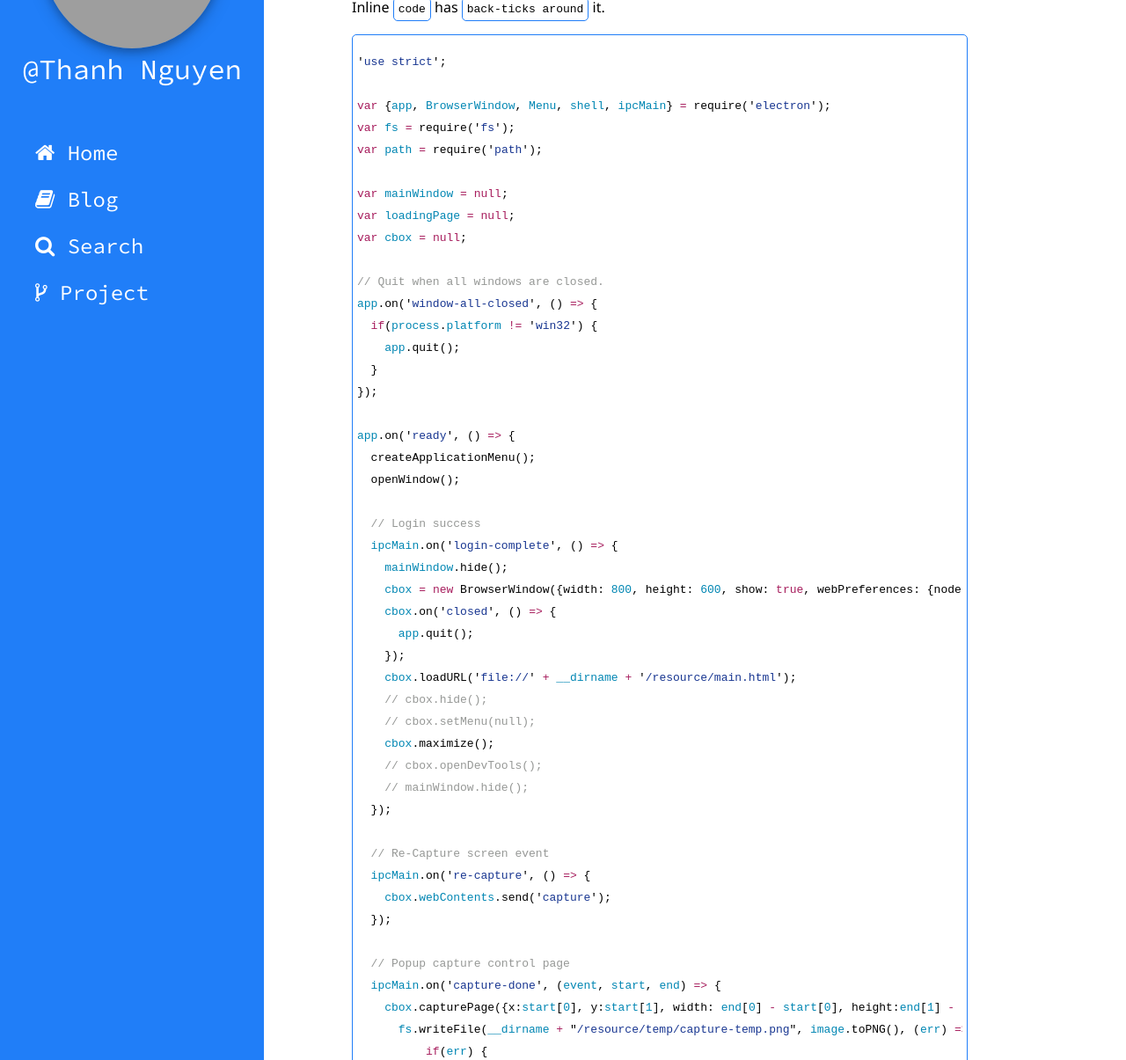
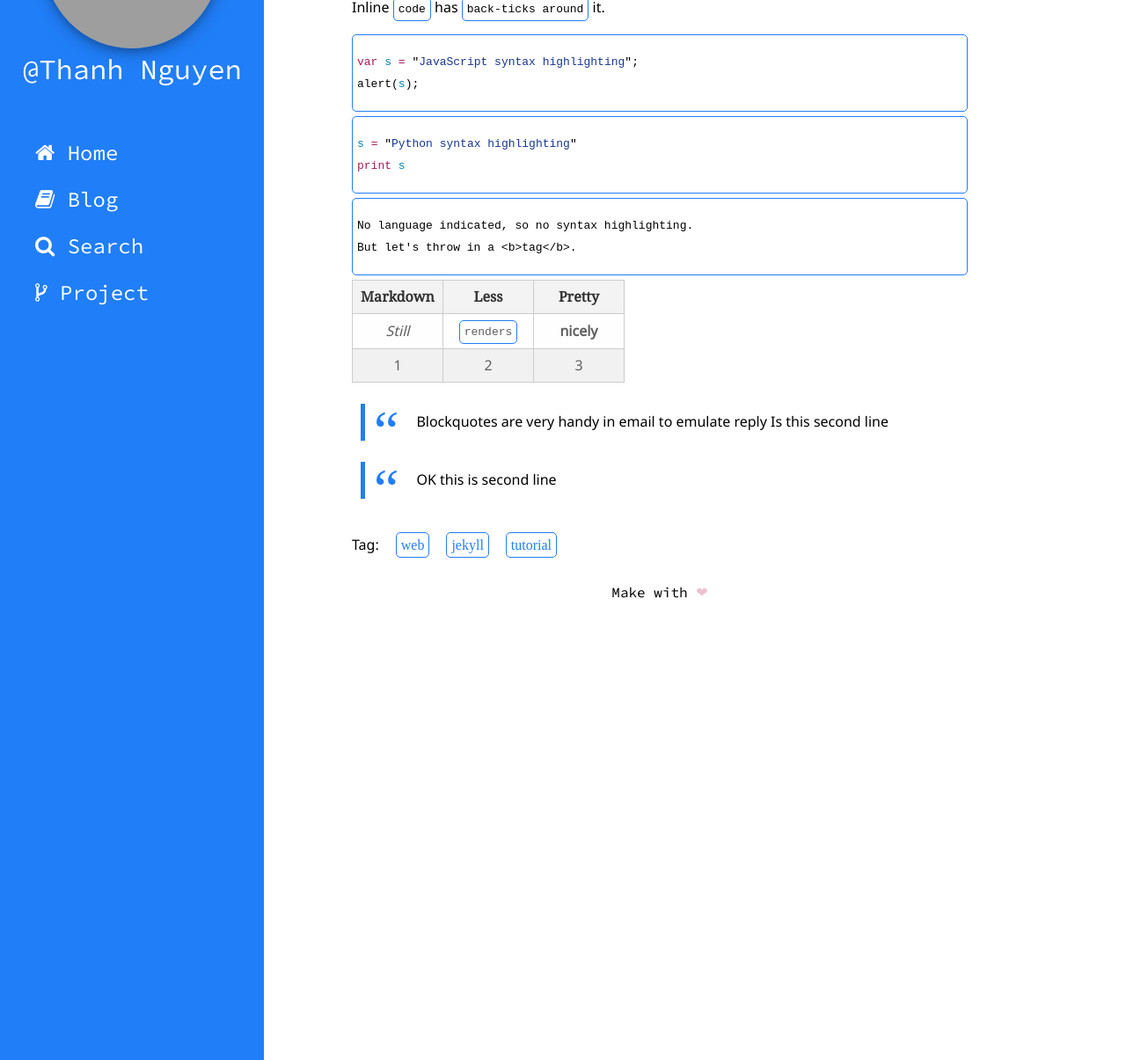
Before and after one commit to thanhnguyenq/thanhnguyenq.github.io, a Jekyll site: the page built from _posts/2017-03-20-Example.md, in a window 1280 px wide and 1400 px high, scrolled down 822 px. Shown: the part 195-1400 px from the top of the window at 88% size. Built offline with Jekyll 4.4.1, drawn with Linux system fonts in a browser that asks for light colours; some of the changed text lies outside the part shown; grey boxes are pictures that could not be loaded.

Commit message:
Add css overflow

````diff
--- a/_posts/2017-03-20-Example.md
+++ b/_posts/2017-03-20-Example.md
@@ -37,129 +37,8 @@ tag: [web, jekyll, tutorial]
 Inline `code` has `back-ticks around` it.
 
 ```javascript
-'use strict';
-
-var {app, BrowserWindow, Menu, shell, ipcMain} = require('electron');
-var fs = require('fs');
-var path = require('path');
-
-var mainWindow = null;
-var loadingPage = null;
-var cbox = null;
-
-// Quit when all windows are closed.
-app.on('window-all-closed', () => {
-  if(process.platform != 'win32') {
-    app.quit();
-  }
-});
-
-app.on('ready', () => {
-  createApplicationMenu();
-  openWindow();
-
-  // Login success
-  ipcMain.on('login-complete', () => {
-    mainWindow.hide();
-    cbox = new BrowserWindow({width: 800, height: 600, show: true, webPreferences: {nodeIntegration: true, webSecurity: false}, icon:  path.join(__dirname, 'resource/icon/dango.png')});
-    cbox.on('closed', () => {
-      app.quit();
-    });
-    cbox.loadURL('file://' + __dirname + '/resource/main.html');
-    // cbox.hide();
-    // cbox.setMenu(null);
-    cbox.maximize();
-    // cbox.openDevTools();
-    // mainWindow.hide();
-  });
-
-  // Re-Capture screen event
-  ipcMain.on('re-capture', () => {
-    cbox.webContents.send('capture');
-  });
-
-  // Popup capture control page
-  ipcMain.on('capture-done', (event, start, end) => {
-    cbox.capturePage({x:start[0], y:start[1], width: end[0] - start[0], height:end[1] - start[1]}, (image) => {
-      fs.writeFile(__dirname + "/resource/temp/capture-temp.png", image.toPNG(), (err) => {
-          if(err) {
-              return console.log(err);
-          }
-          var captureWindow = new BrowserWindow({width: 800, height: 600, webPreferences:{nodeIntegration: true},icon:  path.join(__dirname, 'resource/icon/dango.png')});
-          captureWindow.setMenu(null);
-          captureWindow.loadURL('file://' + __dirname + '/resource/capture.html');
-          // captureWindow.webContents.openDevTools();
-      });
-    });
-  });
-});
-
-var openWindow = () => {
-  loadingPage = new BrowserWindow({width: 800, height: 600, resizable: false, icon:  path.join(__dirname, 'resource/icon/dango.png')});
-  loadingPage.setMenu(null);
-  loadingPage.loadURL('file://' + __dirname + '/resource/loading.html');
-
-  mainWindow = new BrowserWindow({width: 800, height: 600, show: false, webPreferences: {nodeIntegration: true, webSecurity: false}, icon:  path.join(__dirname, 'resource/icon/dango.png')});
-  mainWindow.loadURL('file://' + __dirname + '/resource/login.html');
-  mainWindow.webContents.on('did-finish-load', () => {
-    mainWindow.setMenu(null);
-    // mainWindow.maximize();
-    mainWindow.show();
-    // mainWindow.openDevTools();
-    loadingPage.hide();
-  });
-
-  mainWindow.on('closed', () => {
-    mainWindow = null;
-  });
-};
-
-var createApplicationMenu = () => {
-  var menuTemplate = [
-    {
-      label: 'File',
-      submenu: [
-        {
-          label: 'Quit',
-          accelerator: 'Ctrl+Q',
-          click: () => {app.quit();}
-        }
-      ]
-    }, {
-      label: 'Help',
-      submenu: [
-        // {
-        //   label: 'Vnanime',
-        //   click: () => {
-        //     shell.openExternal('https://google.com/');
-        //   }
-        // },
-        // {
-        //   label: 'About',
-        //   click: () => {
-        //     var aboutWin = new BrowserWindow({width: 400, height: 200, resizable: false, icon:  path.join(__dirname, 'resource/icon/dango.png')});
-        //     aboutWin.setMenu(null);
-        //     aboutWin.loadURL('file://' + __dirname + '/resource/about.html');
-        //   }
-        // },
-        {
-          label: 'Reload',
-          accelerator: 'Ctrl+R',
-          click: function() {
-            cbox.reload();
-          }
-        }
-      ]
-    }, {
-      label: 'Capture',
-      click: () => {
-        cbox.webContents.send('capture');
-      }
-    }
-  ];
-  var menu = Menu.buildFromTemplate(menuTemplate);
-  Menu.setApplicationMenu(menu);
-};
+var s = "JavaScript syntax highlighting";
+alert(s);
 ```
 
 ```python
--- a/_sass/_base.scss
+++ b/_sass/_base.scss
@@ -107,6 +107,7 @@ a {
   height: 100%;
   .content {
     min-height: calc(100% - 110px);
+    overflow: auto;
   }
   h1, h2, h3, h4, h5, h6, th {
     font-family: $title-font-family;
--- a/_sass/_highlight.scss
+++ b/_sass/_highlight.scss
@@ -64,7 +64,7 @@ table {
   }
 }
 .highlight {
-  overflow: scroll;
+  overflow: auto;
   .o, .k, .kd, .kc { color: #a71d5d }
   .n, .nx, .mi { color: #0086b3 }
   .s, .s1, .s2 { color: #183691 }
````
